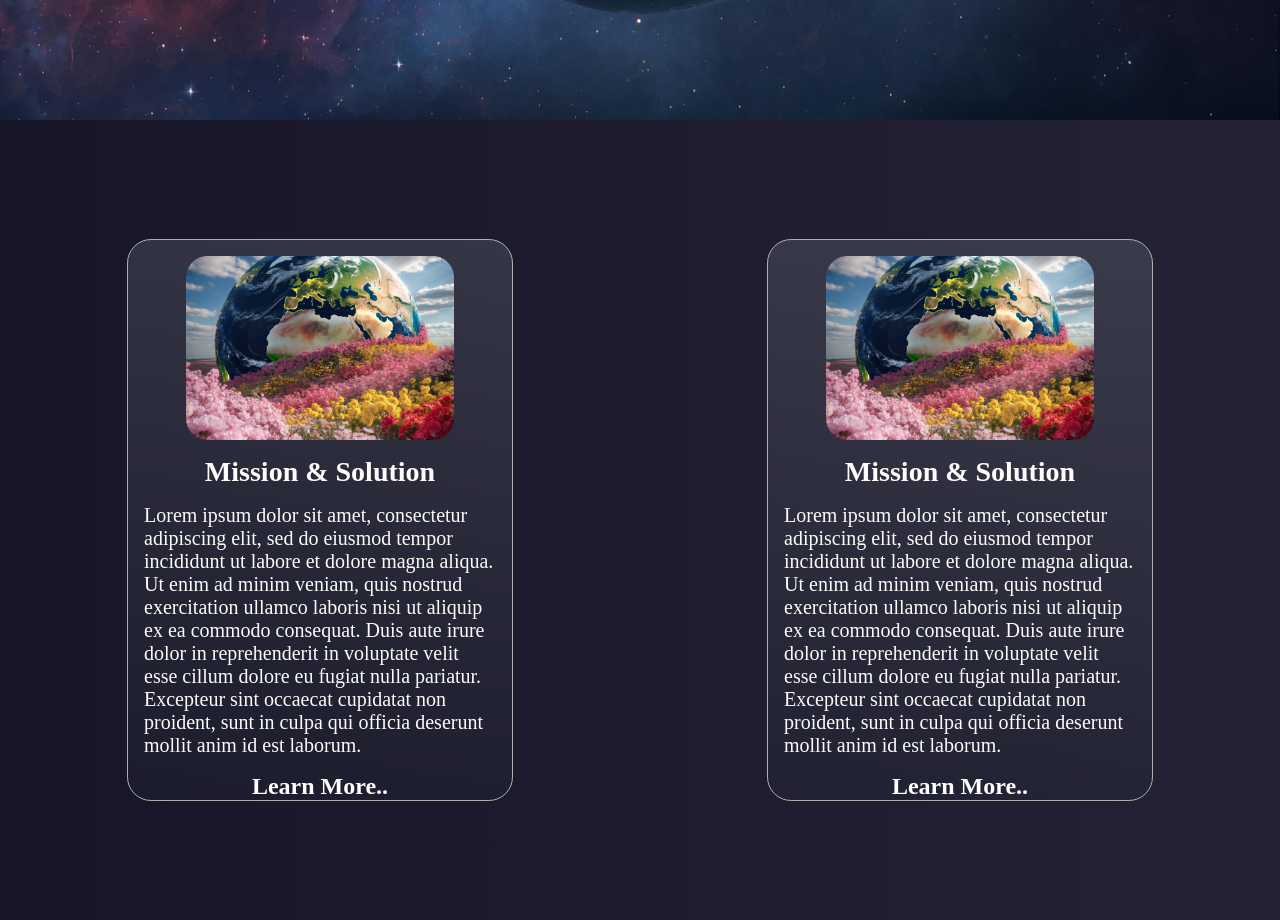
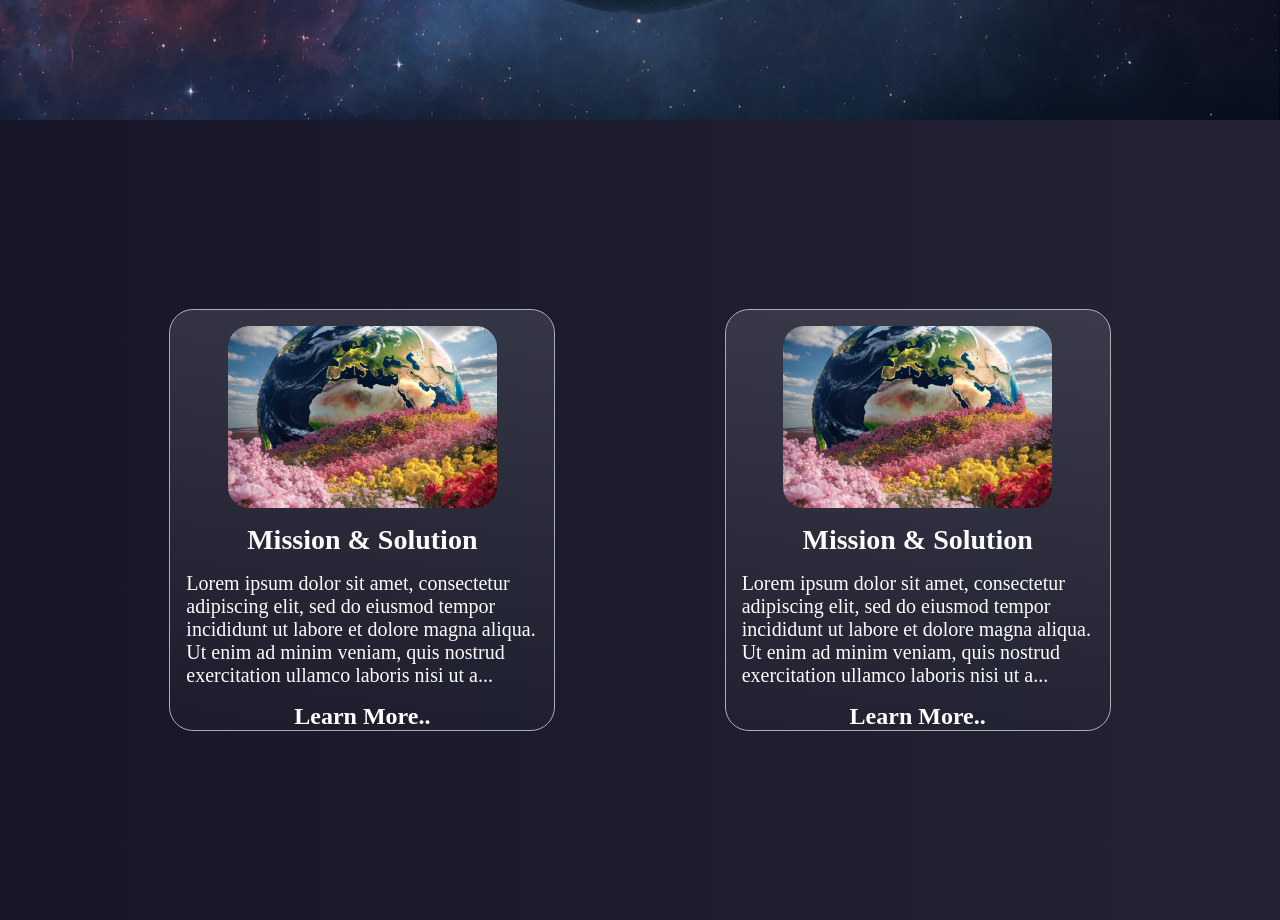
Before and after one commit to jananour00/Bloom-watch, a React (Vite) app: page / in a window 1280 px wide. Shown: the part 680-1600 px from the top of the page. Built offline with nearby package versions, Linux system fonts and the light colour scheme; a web font is replaced by a local one.

Commit message:
some sizing changes , text slicing

```diff
--- a/src/App.jsx
+++ b/src/App.jsx
@@ -1,5 +1,4 @@
 import Header from "./Header/Header.jsx"
-import Land from "./features/land.jsx"
 import Card from "./Card/Card.jsx";
 function App(){
     return(
--- a/src/Card/Card.jsx
+++ b/src/Card/Card.jsx
@@ -7,7 +7,7 @@ function Card(props){
             <img className={styles.cardImage} src={props.src} alt={props.title}/>
             <div className={styles.cardText}>
                 <h3>{props.title}</h3>
-                <p>{props.description}</p>
+                <p>{props.description.length>200?(props.description.slice(0,200)+"..."):props.description}</p>
                 <h4><a href="#">Learn More..</a></h4>
             </div>
         </div>
--- a/src/Card/Card.module.css
+++ b/src/Card/Card.module.css
@@ -14,8 +14,7 @@
 .cardImage{
     width: 70%;
     height: 50%;
-    max-width: 500px;
-    min-width: 100px;
+
     margin: 1rem;
 }
 
--- a/src/features/land.jsx
+++ /dev/null
@@ -1,8 +0,0 @@
-import "./land.css"
-function Land(){
-    return(<div className="landContainer">
-        <h1>Problem & Mission</h1>
-        <p>Your go-to platform for monitoring and predicting flower blooming patterns using advanced machine learning models.</p>
-    </div>);
-}
-export default Land
--- a/src/index.css
+++ b/src/index.css
@@ -14,10 +14,10 @@
 }
 
 .cardsPage{
-  height: 100vh;
+  min-height: 100vh;
   background-image: linear-gradient(to right,#171628, #242335);
   display: flex;
-  justify-content: space-around;
+  justify-content: space-evenly;
   align-items: center;
 }
 
@@ -48,6 +48,7 @@ html {
 @media (max-width: 768px) {
   .cardsPage {
     flex-direction: column;
-    gap: 2%;
+    gap: 5em;
+    padding: 3em 0;
   }
 }
```
Also changed, not shown: src/features/land.css (deleted).
